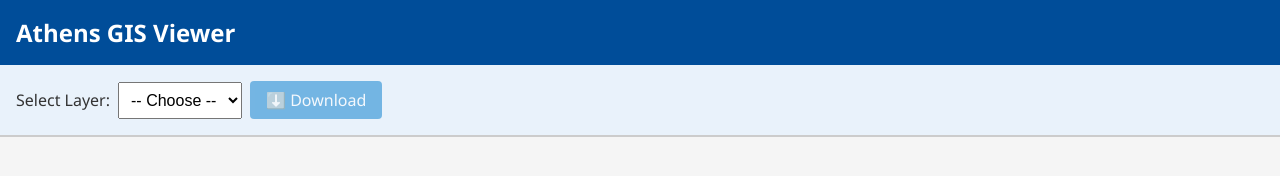
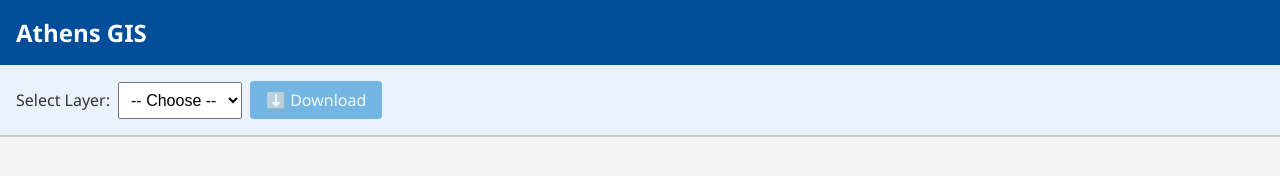
Before and after one commit to kmarkosgis/athens-gis-repository, a plain HTML site: page index.html in a window 1280 px wide. Drawn offline with nearby package versions, Linux system fonts and the light colour scheme.

Commit message:
Update index.html

```diff
--- a/index.html
+++ b/index.html
@@ -2,7 +2,7 @@
 <html lang="en">
 <head>
   <meta charset="utf-8" />
-  <title>Athens GIS Viewer</title>
+  <title>Athens GIS </title>
   <meta name="viewport" content="width=device-width, initial-scale=1.0">
 
   <!-- Leaflet CSS -->
@@ -64,7 +64,7 @@
 <body>
 
   <header>
-    <h1>Athens GIS Viewer</h1>
+    <h1>Athens GIS </h1>
   </header>
 
   <!-- Controls: dropdown + basemap switcher + dynamic download button -->
```
